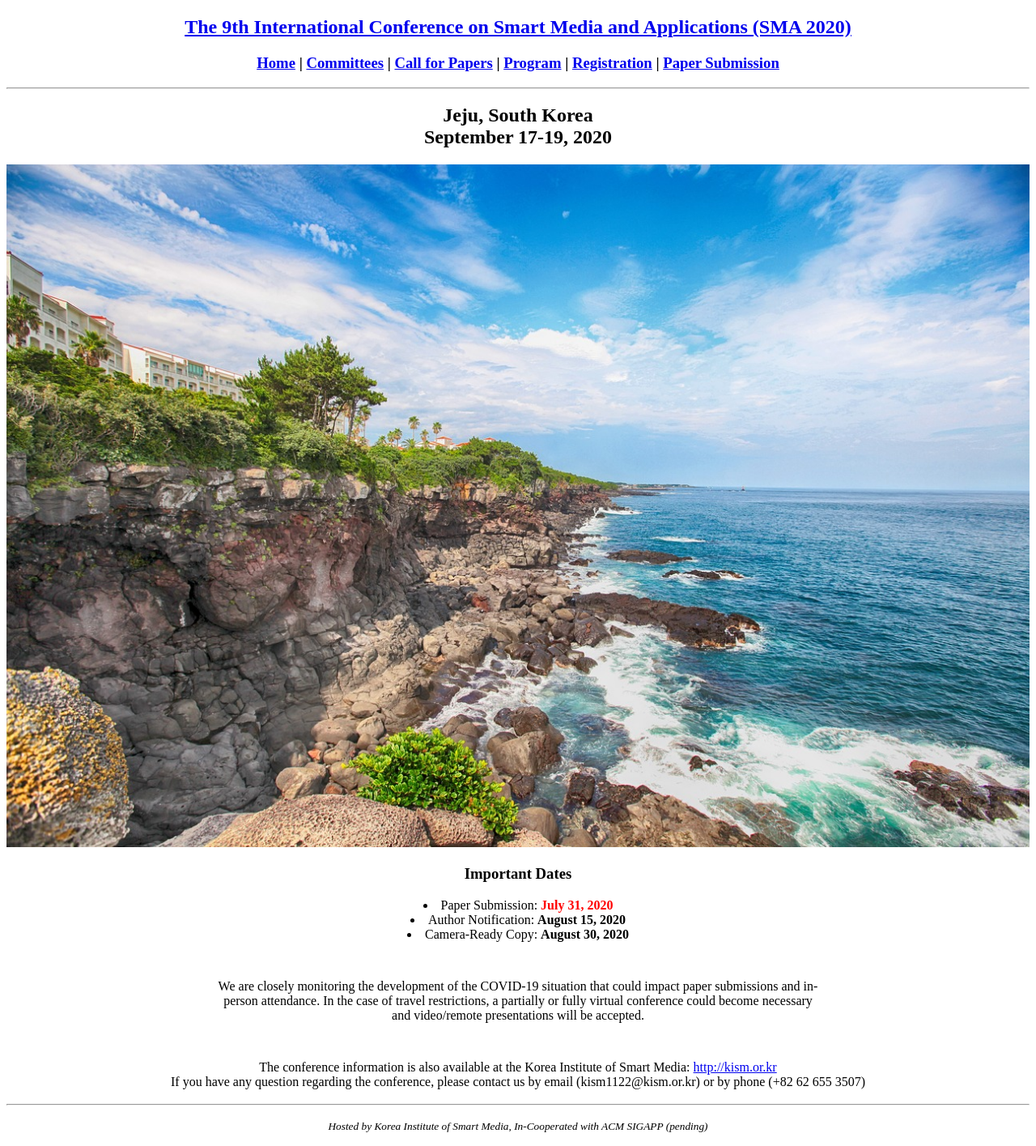
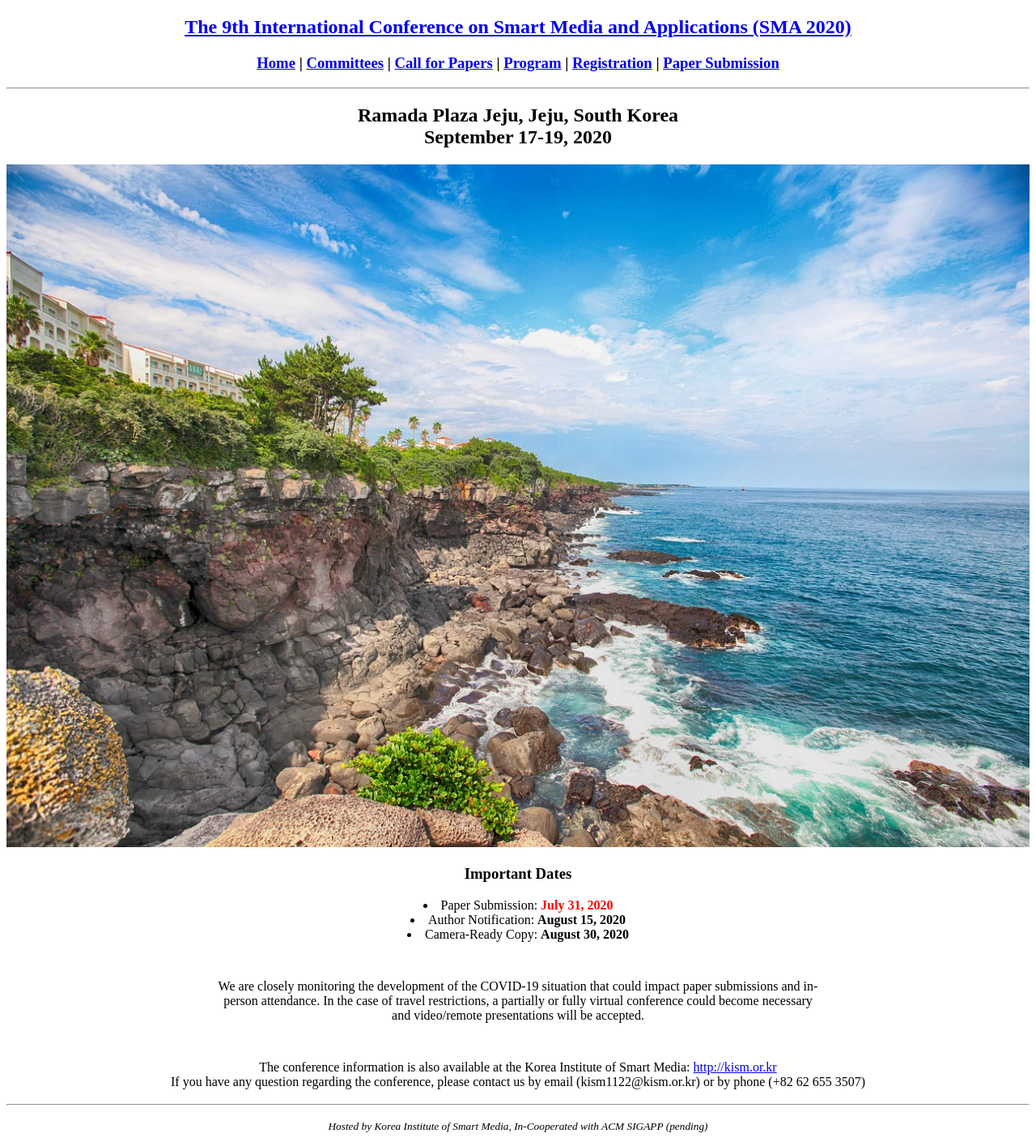
Before and after one commit to icea-conf/sma-2020.github.io, a Jekyll site: the page built from index.html, in a window 1280 px wide. Shown: the whole page at 81% size. Built offline with Jekyll 4.4.1, drawn with Linux system fonts in a browser that asks for light colours; the list of posts is cut into pages by our own code.

Commit message:
Update index.html

```diff
--- a/index.html
+++ b/index.html
@@ -6,7 +6,7 @@ title: SMA 2020
 <div>
       <center>
             <h2>
-                  Jeju, South Korea</br>
+                  Ramada Plaza Jeju, Jeju, South Korea</br>
                   September 17-19, 2020
             </h2>
 
```
